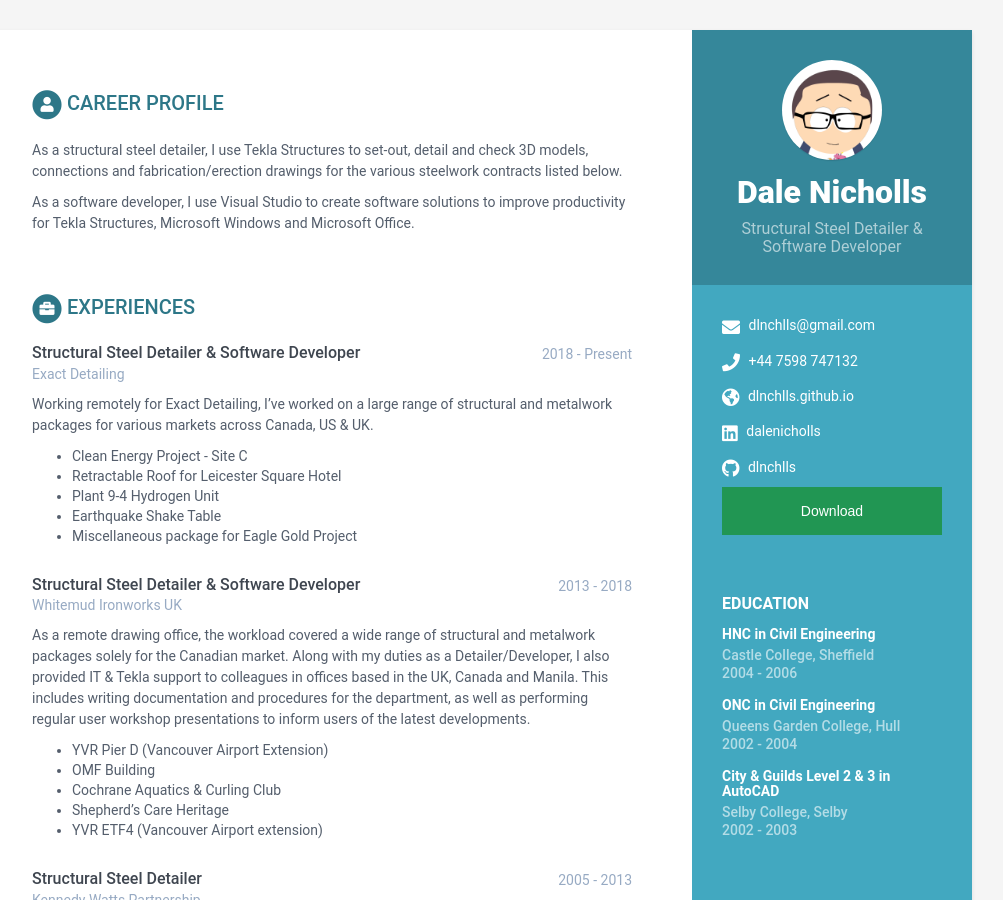
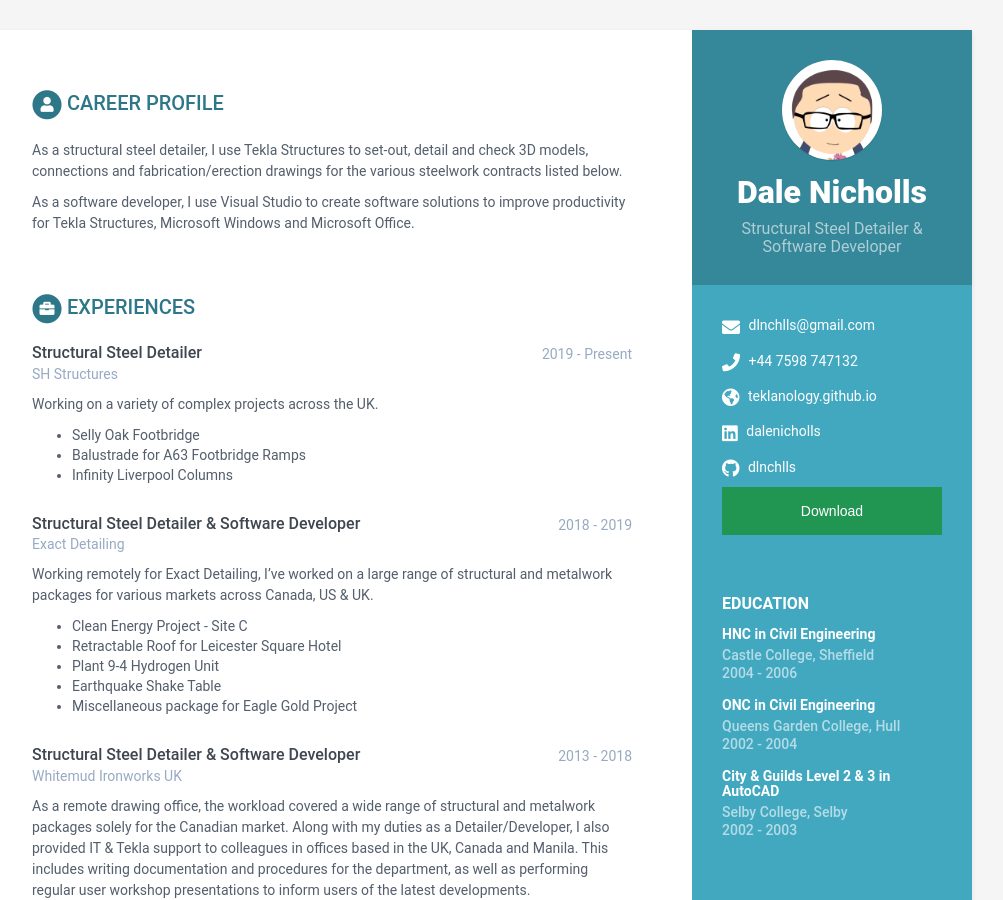
Before and after one commit to dalenicholls/dalenicholls.github.io, a Jekyll site: the page built from index.html, in a window 1280 px wide and 900 px high. Shown: the whole window, without its empty margins (168-1171 px from the left). Built offline with Jekyll 4.4.1, drawn with Linux system fonts in a browser that asks for light colours.

Commit message:
Update data.yml

```diff
--- a/_data/data.yml
+++ b/_data/data.yml
@@ -14,7 +14,7 @@ sidebar:
     # Sidebar links
     email: dlnchlls@gmail.com
     phone: +44 7598 747132
-    website: dlnchlls.github.io #do not add http://
+    website: teklanology.github.io #do not add http://
     linkedin: dalenicholls
     github: dlnchlls
 
@@ -47,8 +47,17 @@ awards:
     - award: Tekla 2012 Open API Competition winner for Tekla Properties
 
 experiences:
+    - role: Structural Steel Detailer
+      time: 2019 - Present
+      company: SH Structures
+      details: |
+        Working on a variety of complex projects across the UK.
+        - Selly Oak Footbridge
+        - Balustrade for A63 Footbridge Ramps
+        - Infinity Liverpool Columns
+
     - role: Structural Steel Detailer & Software Developer
-      time: 2018 - Present
+      time: 2018 - 2019
       company: Exact Detailing
       details: |
         Working remotely for Exact Detailing, I've worked on a large range of structural and metalwork packages for various
```
